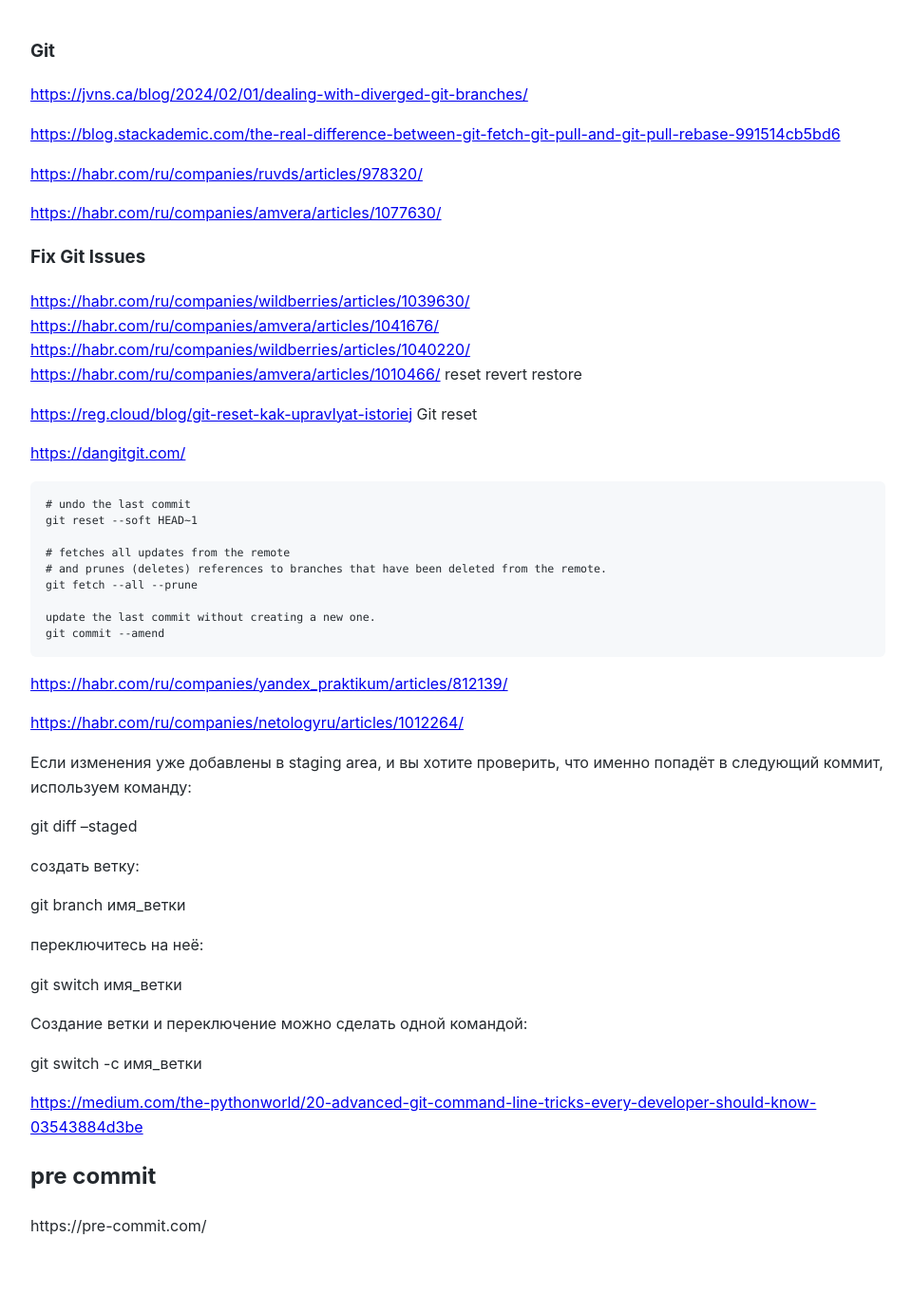
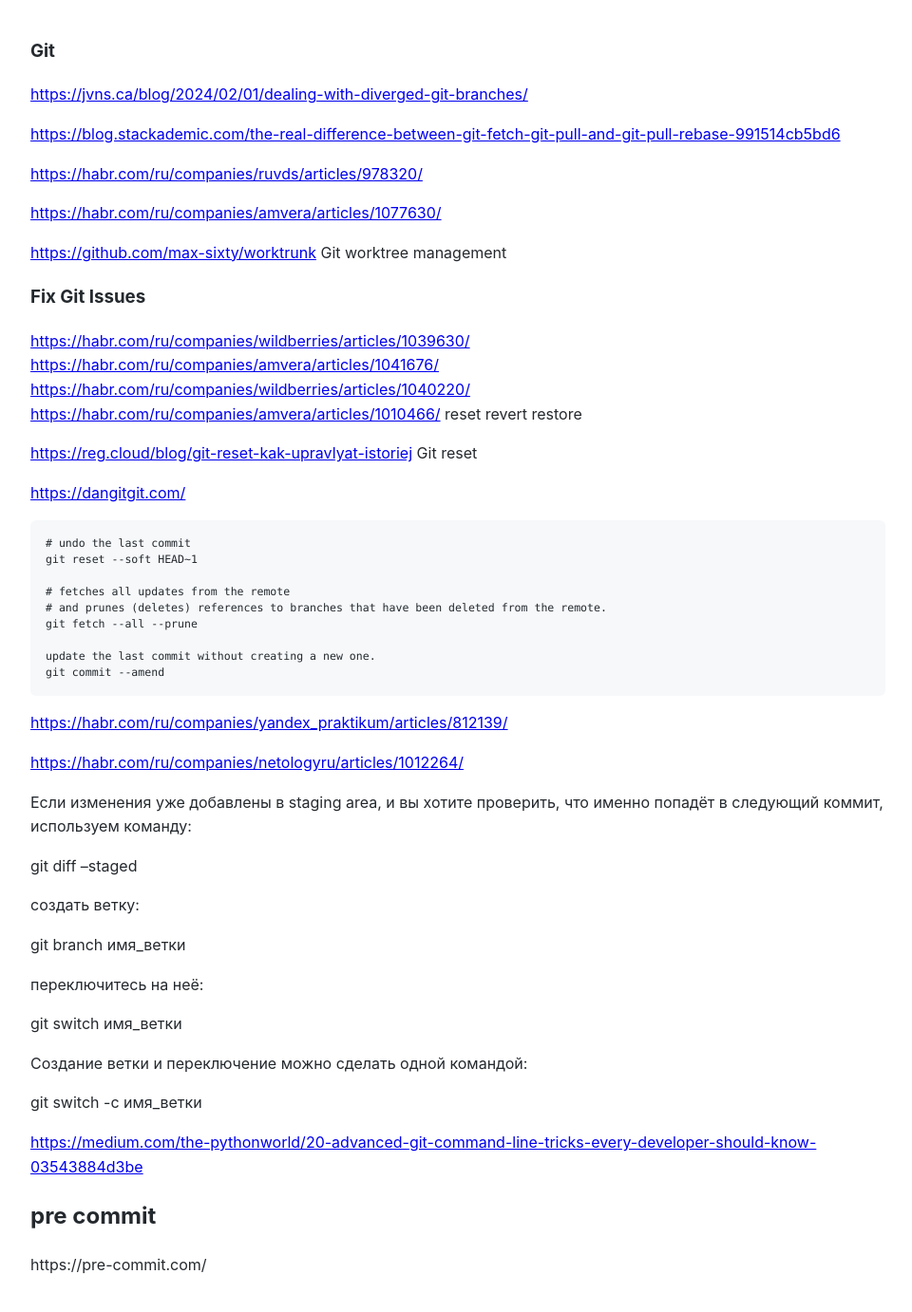
Before and after one commit to Michael-Lubinsky/michael-lubinsky.github.com, a Jekyll site: the page built from linux/git.md, in a window 1280 px wide. Shown: the whole page at 95% size, without its empty margins (158-1118 px from the left). Built offline with Jekyll 4.4.1, drawn with Linux system fonts in a browser that asks for light colours; our own code applies the rules of GitHub Pages for plain Markdown files; before the commit the page ends 1340 px from its top, so only the background shows below that.

Commit message:
Add Git worktree management link

```diff
--- a/linux/git.md
+++ b/linux/git.md
@@ -7,6 +7,8 @@
 <https://habr.com/ru/companies/ruvds/articles/978320/>
 
 <https://habr.com/ru/companies/amvera/articles/1077630/>
+
+<https://github.com/max-sixty/worktrunk> Git worktree management
 
 ### Fix Git Issues
 <https://habr.com/ru/companies/wildberries/articles/1039630/>
```
